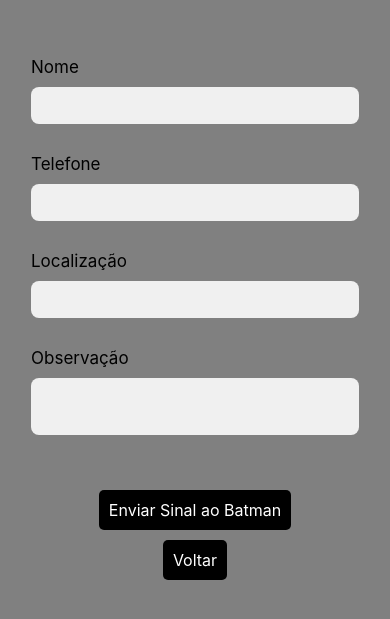
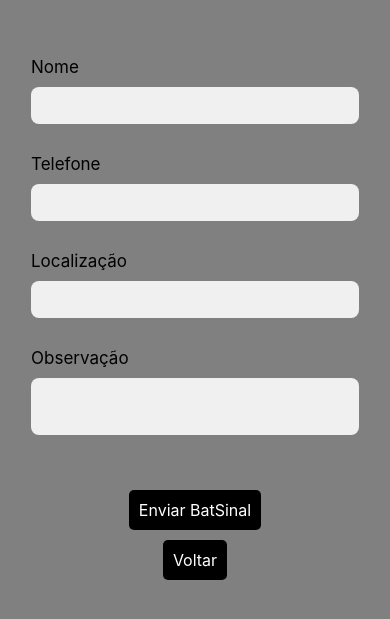
Before and after one commit to Guimirand4/Portfolio-Bat-Signal-App, a React Native app: screen /Form in a window 390 px wide. Shown: the part 111-730 px from the top of the page. Built offline with nearby package versions, Linux system fonts and the light colour scheme.

Commit message:
fix: texto de sinal

```diff
--- a/src/screens/Form/Form.tsx
+++ b/src/screens/Form/Form.tsx
@@ -28,7 +28,7 @@
             <TextInput style={styles.obervation}></TextInput>
         </View>
         <View style={styles.caixaBotaoEnviar}>
-          <Text style={styles.botaoEnviar}>Enviar Sinal ao Batman</Text>
+          <Text style={styles.botaoEnviar}>Enviar BatSinal</Text>
         </View>
         <View style={styles.caixaBotaoVoltar}>
           <Pressable onPress={() => navigation.navigate('Home')}>
```
